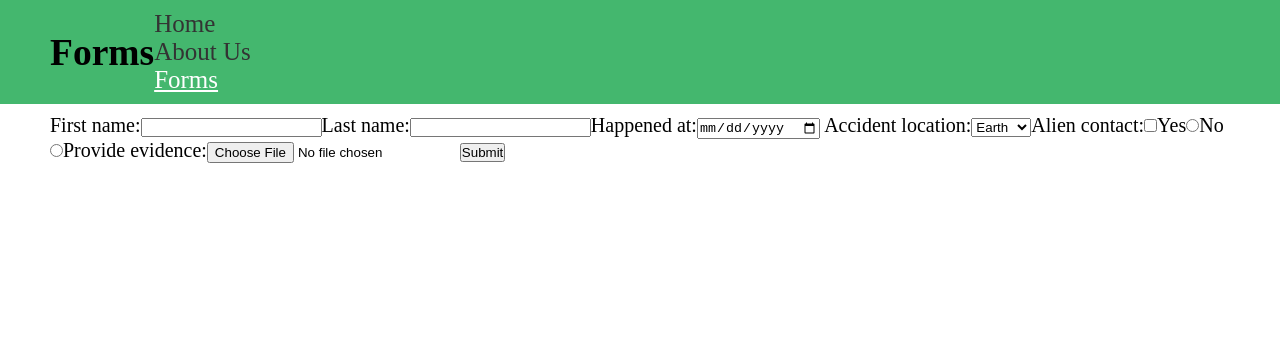
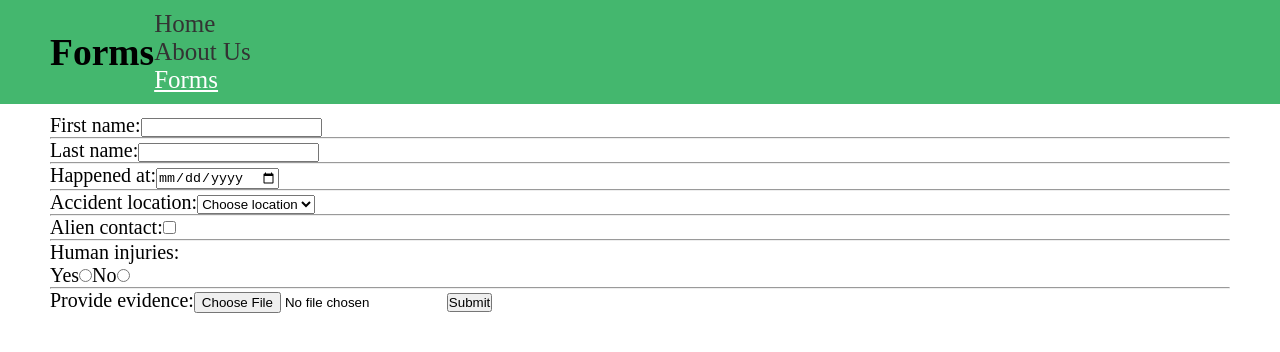
Before and after one commit to MOONcitizenX/react-stage3, a React (Vite) app: page /forms in a window 1280 px wide. Shown: the top 352 px of the page. Built offline with nearby package versions, Linux system fonts and the light colour scheme.

Commit message:
feat: add basic report form layout

```diff
--- a/src/components/FormCard/FormCard.tsx
+++ b/src/components/FormCard/FormCard.tsx
@@ -1,5 +1,4 @@
 import React, { Component } from 'react';
-import { v4 as uuidv4 } from 'uuid';
 
 export default class FormCard extends Component {
   render() {
--- a/src/components/ReportForm/ReportForm.module.css
+++ b/src/components/ReportForm/ReportForm.module.css
@@ -0,0 +1,12 @@
+.report-form {
+  margin: 0 auto;
+
+  max-width: 400px;
+  display: flex;
+  flex-direction: column;
+  gap: 10px;
+}
+
+.report-form span {
+  margin-right: 10px;
+}
--- a/src/components/ReportForm/ReportForm.tsx
+++ b/src/components/ReportForm/ReportForm.tsx
@@ -1,5 +1,7 @@
 import React, { Component, createRef } from 'react';
 import { FormFields } from 'pages/FormsPage/FormsPage';
+import { v4 as uuidv4 } from 'uuid';
+import s from './ReportForm.module.css';
 
 interface ReportFormProps {
   onSubmit: (formFields: FormFields) => void;
@@ -45,62 +47,82 @@ export default class ReportForm extends Component<ReportFormProps, ReportFormSta
     }
   };
 
+  componentDidMount() {
+    console.log(this.firstNameRef.current?.value, 'value');
+  }
+
   render() {
     return (
-      <form onSubmit={this.handleSubmit}>
+      <form onSubmit={this.handleSubmit} className={s.reportForm}>
         <label htmlFor="firstName">
-          First name:
-          <input id="firstName" type="text" name="firstName" ref={this.firstNameRef} />
+          <span>First name:</span>
+          <input id="firstName" type="text" name="firstName" ref={this.firstNameRef} required />
         </label>
+        <hr />
 
         <label htmlFor="lastName">
-          Last name:
-          <input id="lastName" type="text" name="lastName" ref={this.lastNameRef} />
+          <span>Last name:</span>
+          <input id="lastName" type="text" name="lastName" ref={this.lastNameRef} required />
         </label>
+        <hr />
 
         <label htmlFor="accidentDate">
-          Happened at:
-          <input id="accidentDate" type="date" name="accidentDate" ref={this.accidentDateRef} />
+          <span>Happened at:</span>
+          <input
+            id="accidentDate"
+            type="date"
+            name="accidentDate"
+            ref={this.accidentDateRef}
+            required
+          />
         </label>
+        <hr />
 
-        <label>
+        <label htmlFor="location">
           {' '}
-          Accident location:
-          <select name="location" id="location" ref={this.locationRef}>
+          <span>Accident location:</span>
+          <select name="location" id="location" ref={this.locationRef} required>
+            <option value="">Choose location</option>
             <option value="Earth">Earth</option>
             <option value="Mars">Mars</option>
             <option value="Venus">Venus</option>
           </select>
         </label>
+        <hr />
 
         <label htmlFor="isAlienContact">
-          Alien contact:
+          <span>Alien contact:</span>
           <input type="checkbox" name="isAlienContact" ref={this.isAlienContactRef} />
         </label>
+        <hr />
 
+        <p>Human injuries: </p>
         <label htmlFor="humanInjuriesYes">
-          Yes
+          <span>Yes</span>
           <input
             id="humanInjuriesYes"
             type="radio"
             name="humanInjuries"
             value="Yes"
             ref={this.humanInjuriesRefYes}
+            required
           />
         </label>
         <label htmlFor="humanInjuriesNo">
-          No
+          <span>No</span>
           <input
             id="humanInjuriesNo"
             type="radio"
             name="humanInjuries"
             value="No"
             ref={this.humanInjuriesRefNo}
+            required
           />
         </label>
+        <hr />
 
         <label htmlFor="evidence">
-          Provide evidence:
+          <span>Provide evidence:</span>
           <input type="file" name="evidence" ref={this.evidenceRef} />
         </label>
 
--- a/src/components/SearchBar/SearchBar.module.css
+++ b/src/components/SearchBar/SearchBar.module.css
@@ -21,7 +21,7 @@
 
 .search-input::-webkit-search-cancel-button {
   -webkit-appearance: none;
-  background: url('../assets/icons/x.svg') no-repeat 50% 50%;
+  background: url('assets/icons/x.svg') no-repeat 50% 50%;
   filter: opacity(0.5);
   height: 1rem;
   width: 1rem;
@@ -40,11 +40,3 @@
 .search-input:focus {
   outline: 1px solid var(--gray-color);
 }
-
-.search-input:focus ~ .search-title,
-.search-input:not(:focus):valid ~ .search-title {
-  top: -5px;
-  left: 1.3rem;
-  font-size: 1.5rem;
-  opacity: 1;
-}
```
